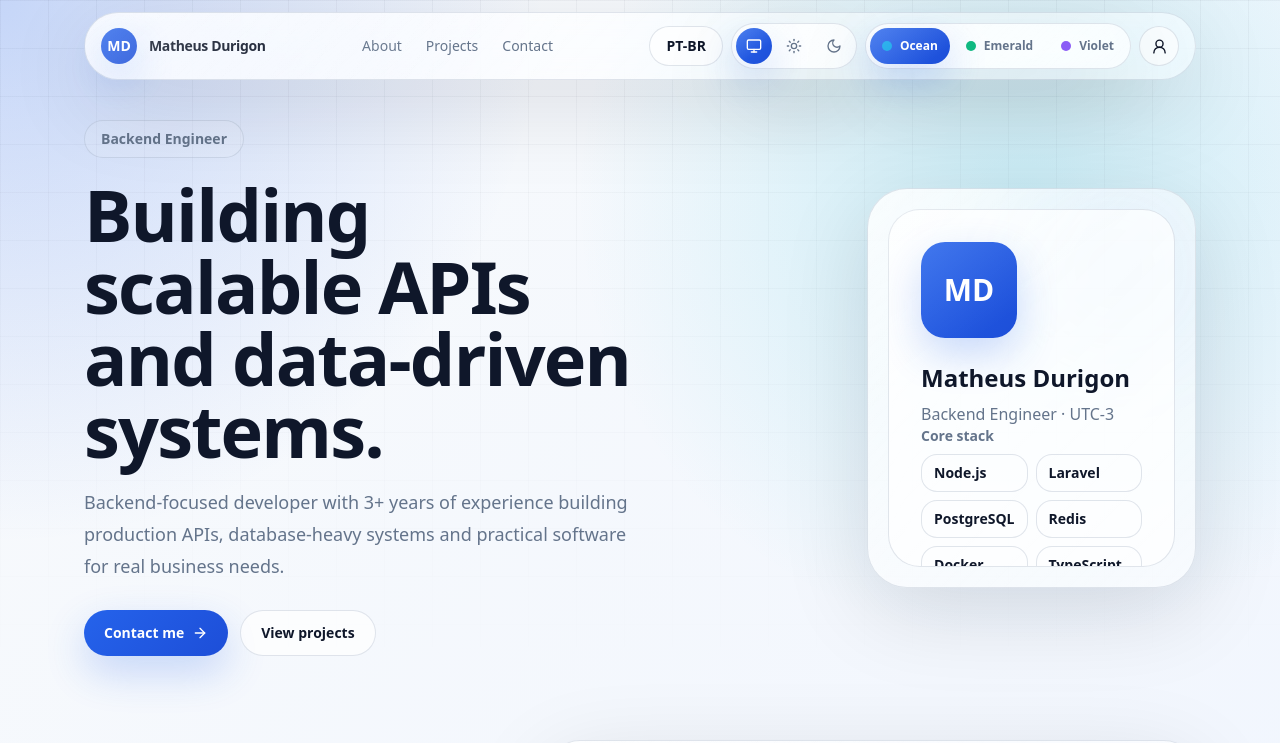
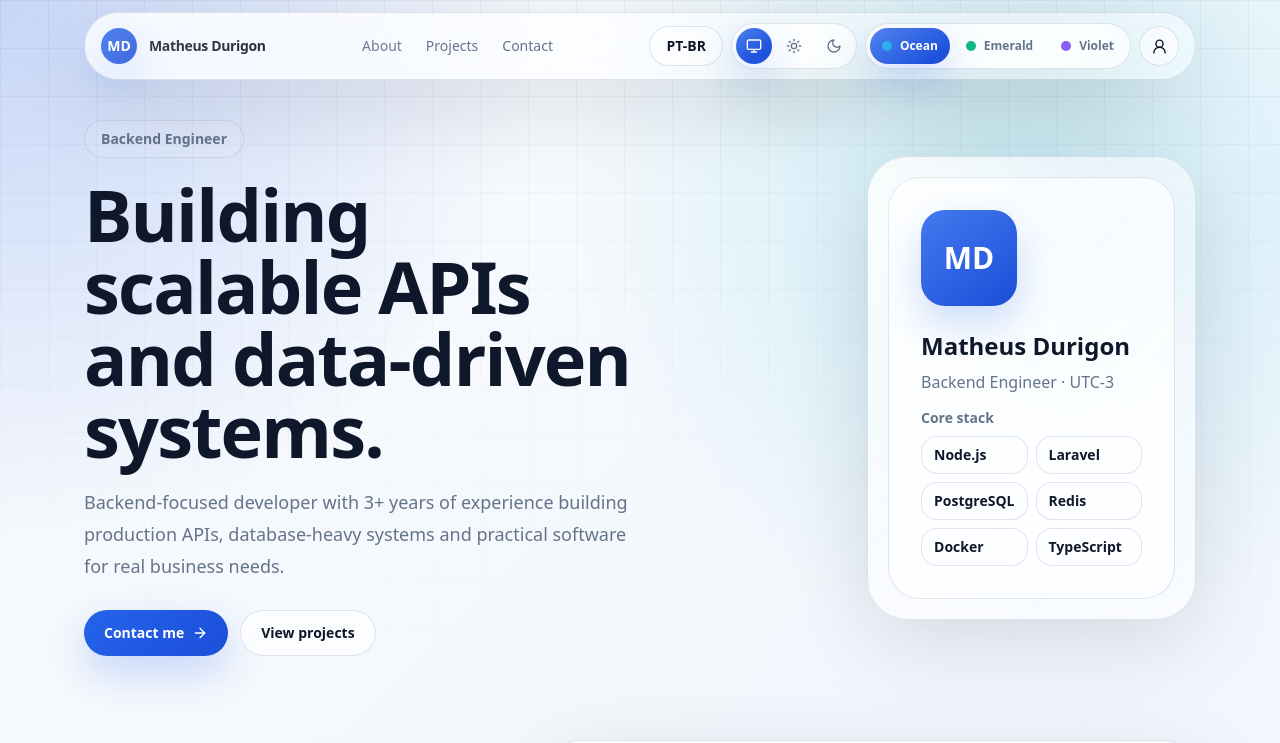
Before and after one commit to MathiRD/newPortfolio, a Next.js app: page / in a window 1280 px wide. Shown: the top 743 px of the page. Built offline with nearby package versions, Linux system fonts and the light colour scheme; no server answers; the database is empty.

Commit message:
fix: prevent stack card content from clipping

```diff
--- a/app/page.tsx
+++ b/app/page.tsx
@@ -55,8 +55,8 @@ export default async function HomePage() {
           <div className="animate-fade-up lg:justify-self-end" style={{ animationDelay: "120ms" }}>
             <div className="liquid-glass relative overflow-hidden rounded-[2.5rem] p-5">
               <div className="absolute right-8 top-8 h-24 w-24 rounded-full bg-[var(--primary)] opacity-20 blur-3xl" />
-              <div className="relative aspect-[4/5] overflow-hidden rounded-[2rem] border border-theme bg-surface">
-                <div className="flex h-full flex-col justify-between p-8">
+              <div className="relative min-h-[420px] overflow-hidden rounded-[2rem] border border-theme bg-surface">
+                <div className="flex min-h-[420px] flex-col justify-between p-8">
                   <div>
                     <div className="mb-6 flex h-24 w-24 items-center justify-center rounded-3xl button-primary text-3xl font-black shadow-glow">
                       MD
```
